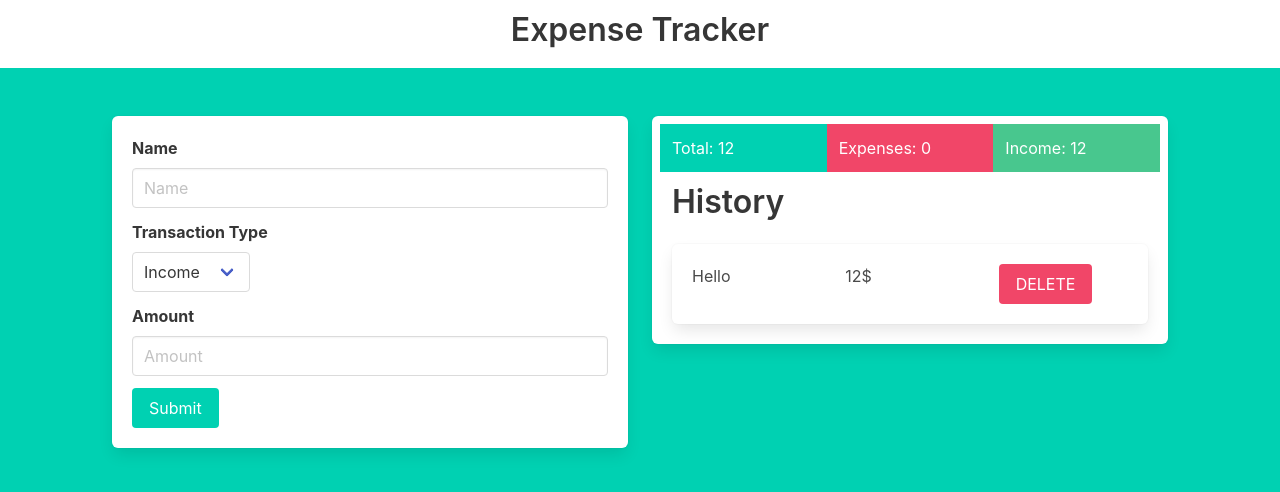
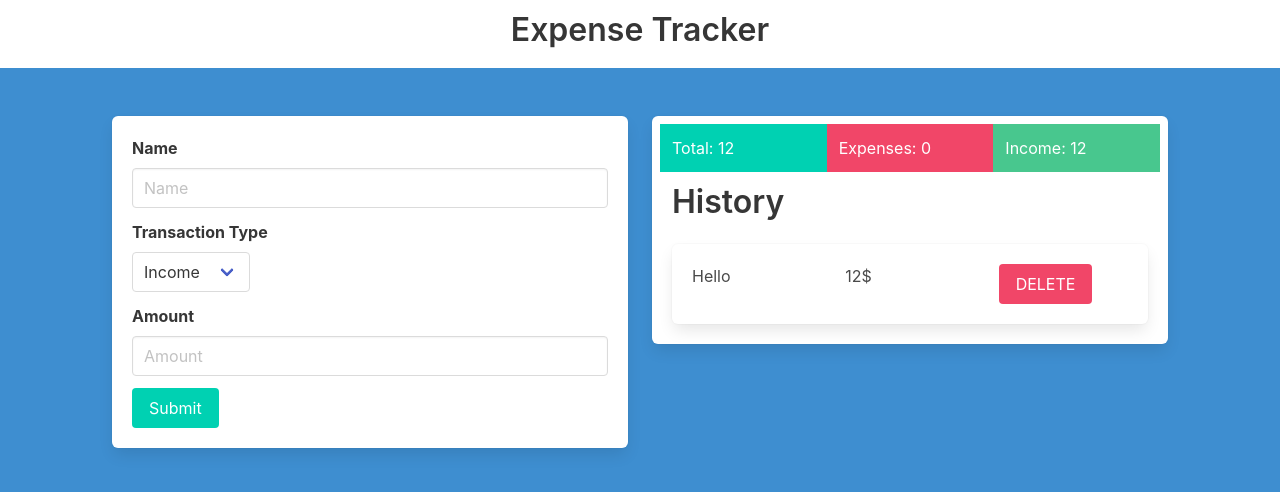
Before and after one commit to ejazahm3d/expense-tracker, a React (Create React App) app: page / in a window 1280 px wide. Shown: the top 492 px of the page. Built offline with nearby package versions, Linux system fonts and the light colour scheme.

Commit message:
Completed

```diff
--- a/src/App.jsx
+++ b/src/App.jsx
@@ -1,4 +1,4 @@
-import React, { useContext } from "react";
+import React from "react";
 import "./App.scss";
 import ExpenseTrackerForm from "./components/ExpenseTrackerForm";
 import Balance from "./components/Balance";
@@ -7,7 +7,7 @@ import Layout from "./components/Layout";
 function App() {
   return (
     <Layout>
-      <div className="has-background-primary">
+      <div className="has-background-info">
         <div style={{ height: "100vh" }} className="section container">
           <section className="columns">
             <div className="column">
```
